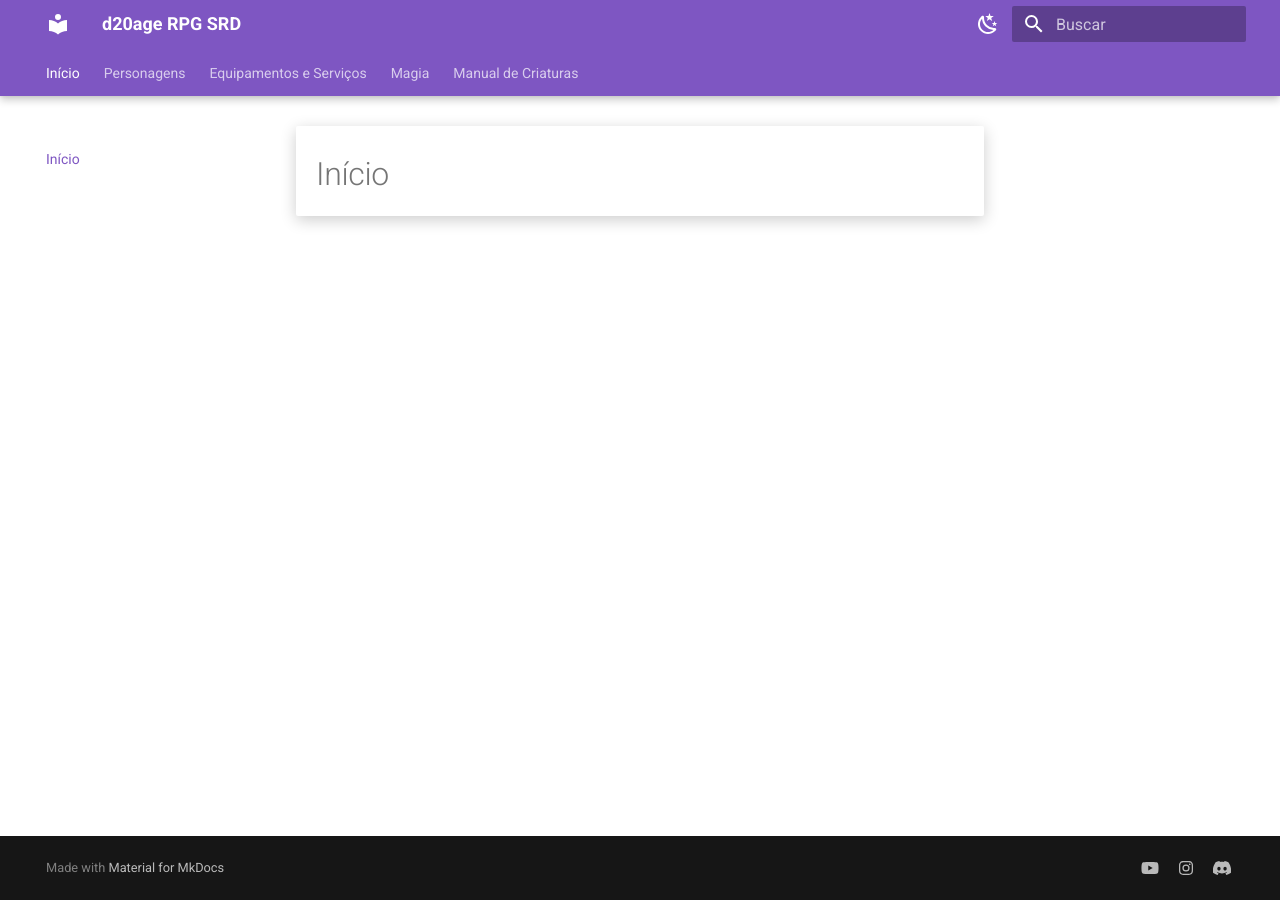
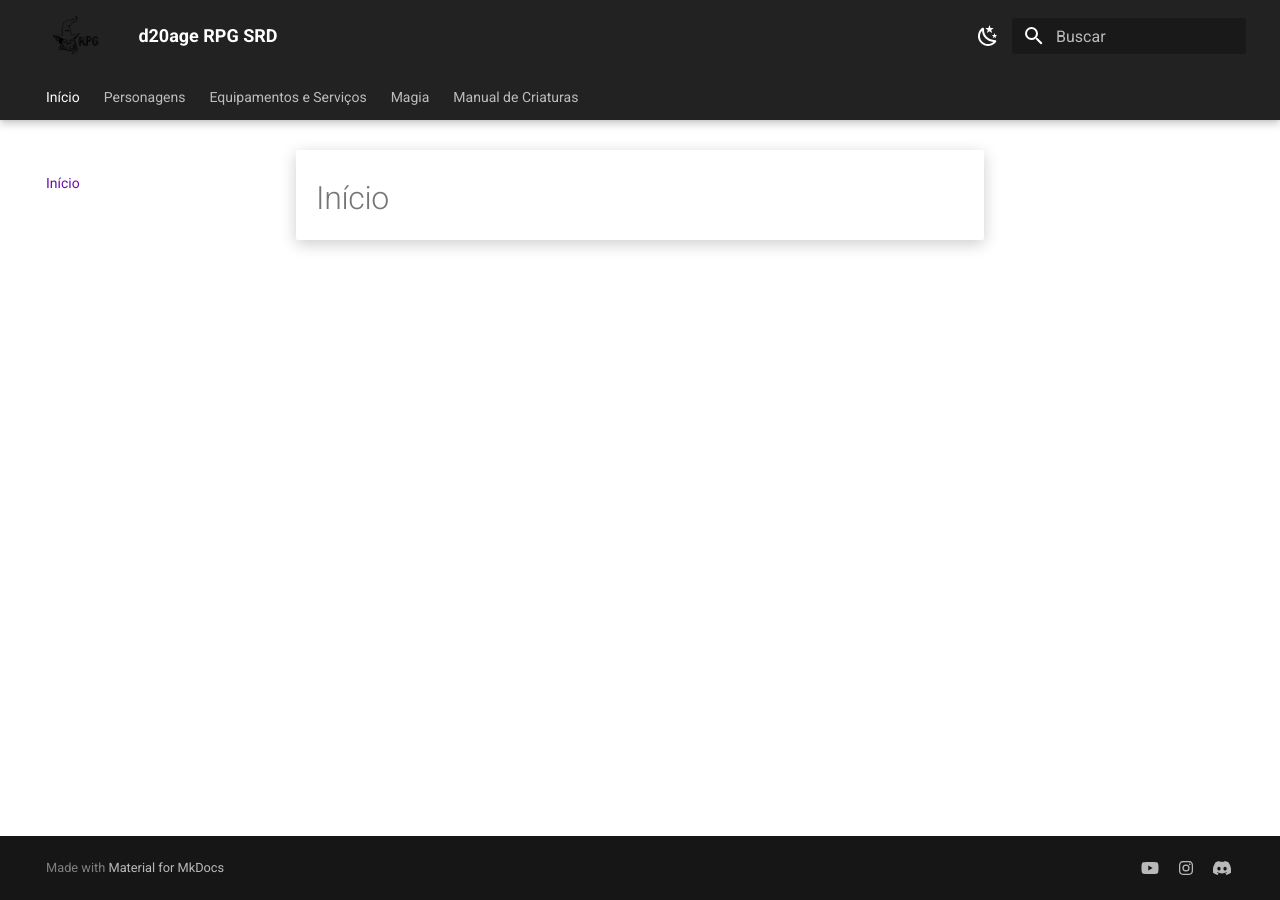
Before and after one commit to machado-cesar/d20age-rpg-srd, an MkDocs documentation site: the page built from docs/index.md, in a window 1280 px wide. Built offline with MkDocs 1.6.1 and Material for MkDocs 9.7.7, drawn with Linux system fonts in a browser that asks for light colours.

Commit message:
alterando cores

```diff
--- a/docs/stylesheets/extra.css
+++ b/docs/stylesheets/extra.css
@@ -2,8 +2,6 @@
     box-shadow: 0 4px 16px rgba(0, 0, 0, 0.2);
     border-radius: 2px;
     padding: 1rem;
-    /* background: #fff8dc; */
-
     /* background-image: repeating-linear-gradient(
     to bottom,
     #ffffff,
@@ -11,5 +9,127 @@
     #e8f0fa 29px,
     #ffffff 30px
   ); */
+}
 
+/* Nível	Hex	Descrição
+100	#FFFCF5	Muito claro (quase branco)
+200	#FFF9E5	Tom mais claro
+300	#FFF6D2	Levemente mais escuro
+400	#FDEFC0	Mais saturado
+500	#FFF8DC	Cor base (cornsilk)
+600	#E6DBBE	Um pouco mais escuro e terroso
+700	#CCBEA1	Bege mais escuro
+800	#B3A285	Bege terroso ainda mais escuro
+900	#998669	Marrom claro */
+
+/* Lavanda	#E6E6FA	Roxo muito claro, quase branco
+Lilás	#D8BFD8	Tom suave e claro
+Orquídea clara	#DA70D6	Um pouco mais saturado
+Amestista	#9966CC	Médio e equilibrado
+Roxo clássico	#800080	Roxo puro, padrão
+Violeta escuro	#6A0DAD	Mais escuro e intenso
+Índigo	#4B0082	Escuro com fundo azulado
+Berinjela	#311432	Muito escuro, para fundos ou sombras */
+
+/* Nome	Hex	Observações
+Creme claro	#FFFDE7	Quase branco, toque de amarelo pastel
+Bege amarelado	#FFF8DC	“Cornsilk”, suave, papel legal
+Amarelo claro	#FFF176	Vibrante, sem ser agressivo
+Amarelo padrão	#FFEB3B	“Yellow” típico de interfaces
+Mostarda	#FFD700	Mais saturado, bom para destaques
+Dourado escuro	#FFC107	Um toque laranja/amarronzado
+Âmbar profundo	#FFB300	Mais escuro, mas ainda quente
+Ocre	#CC9900	Bem escuro, amarelado/marrom */
+
+:root  > [data-md-color-scheme="default"] .md-header {
 }
+
+:root  > [data-md-color-scheme="slate"] .md-header, :root  > [data-md-color-scheme="slate"] .md-tabs {
+    background: #0d1117;
+}
+
+:root  > [data-md-color-scheme="default"] .md-header, :root  > [data-md-color-scheme="default"] .md-tabs {
+    background: #222;
+}
+
+:root  > [data-md-color-scheme="slate"] .md-content__inner {
+}
+
+:root  > [data-md-color-scheme="default"] .md-typeset__table thead {
+    background: #333;
+}
+
+:root  > [data-md-color-scheme="default"] .md-typeset__table thead th {
+   color: white;
+}
+
+:root  > [data-md-color-scheme="default"] .md-typeset__table tbody tr:nth-child(odd) {
+    background: white;
+}
+:root  > [data-md-color-scheme="default"] .md-typeset__table tbody tr:nth-child(even) {
+    background: #eee;
+}
+
+:root  > [data-md-color-scheme="slate"] .md-typeset__table thead {
+    background: #0d1117;
+ }
+
+:root  > [data-md-color-scheme="slate"] .md-typeset__table tbody tr:nth-child(odd) {
+    background: #1c2128;
+}
+:root  > [data-md-color-scheme="slate"] .md-typeset__table tbody tr:nth-child(even) {
+    background: #161b22;
+}
+
+
+
+  .md-header__button.md-logo img {
+    height: 48px; /* ajuste conforme quiser */
+    max-height: none;
+  }
+
+  :root  > [data-md-color-scheme="default"] {
+    /* --md-primary-fg-color:        #EE0F0F;
+    --md-primary-fg-color--light: #ECB7B7;
+    --md-primary-fg-color--dark:  #90030C; */
+
+    --md-primary-fg-color:     #6A0DAD     ;
+    /* --md-primary-fg-color--light:   ;  */
+    /* --md-primary-fg-color--dark:    ;  */
+    /* --md-primary-bg-color:        #FFEB3B  ;  */
+    /* --md-primary-bg-color--light:   ; */
+
+    --md-accent-fg-color:            #6A0DAD    ;
+
+
+    /* --md-default-fg-color:                ; */
+    /* --md-default-fg-color--light:      ; */
+    /* --md-default-fg-color--lighter:    ; */
+    /* --md-default-fg-color--lightest:   ; */
+    /* --md-default-bg-color:        red     ; */
+    /* --md-default-bg-color--light:     ; */
+    /* --md-default-bg-color--lighter:    ; */
+    /* --md-default-bg-color--lightest:   ; */
+  }
+
+  :root  > [data-md-color-scheme="slate"] {
+    --md-primary-fg-color:    #FFC107      ;
+    --md-primary-fg-color--light:  red ;
+    /* --md-primary-fg-color--dark: red   ;  */
+    /* --md-primary-bg-color:   #FFEB3B      ; // textos principais do header */
+    /* --md-primary-bg-color--light:  ; texto da caixa de pesquisa */
+
+    --md-accent-fg-color:            #FFC107    ;
+    /* --md-accent-fg-color--transparent:   ; */
+    /* --md-accent-bg-color:                ; */
+    /* --md-accent-bg-color--light:         ; */
+
+    /* --md-default-fg-color:               ; todos os textos que não são h1 */
+    /* --md-default-fg-color--light:      ; */
+    /* --md-default-fg-color--lighter:    ; */
+    /* --md-default-fg-color--lightest:   ; */
+    /* --md-default-bg-color:             ; // background da página */
+    /* --md-default-bg-color--light:      ; */
+    /* --md-default-bg-color--lighter:    ; */
+    /* --md-default-bg-color--lightest:   ; */
+  }
--- a/mkdocs.yml
+++ b/mkdocs.yml
@@ -214,6 +214,7 @@ nav:
           - Verme Púrpura: manual-de-criaturas/monstros/verme-purpura.md
 theme:
   name: material
+  logo: assets/d20agelogo.png
   features:
     - navigation.tabs
     - navigation.tabs.sticky
@@ -231,14 +232,18 @@ theme:
       toggle:
         icon: material/weather-night
         name: Modo Escuro
-      primary: deep purple
-      accent: purple
+      # primary: deep purple
+      primary: custom
+      # accent: purple
+      accent: custom
     - scheme: slate
       toggle:
         icon: material/white-balance-sunny
         name: Modo Claro
-      primary: deep purple
-      accent: purple
+      # primary: deep purple
+      primary: custom
+      # accent: purple
+      accent: custom
   font:
     # text: Open Sans
     # text: Rancho
```
Also changed, not shown: docs/assets/d20agelogo.png (added).
